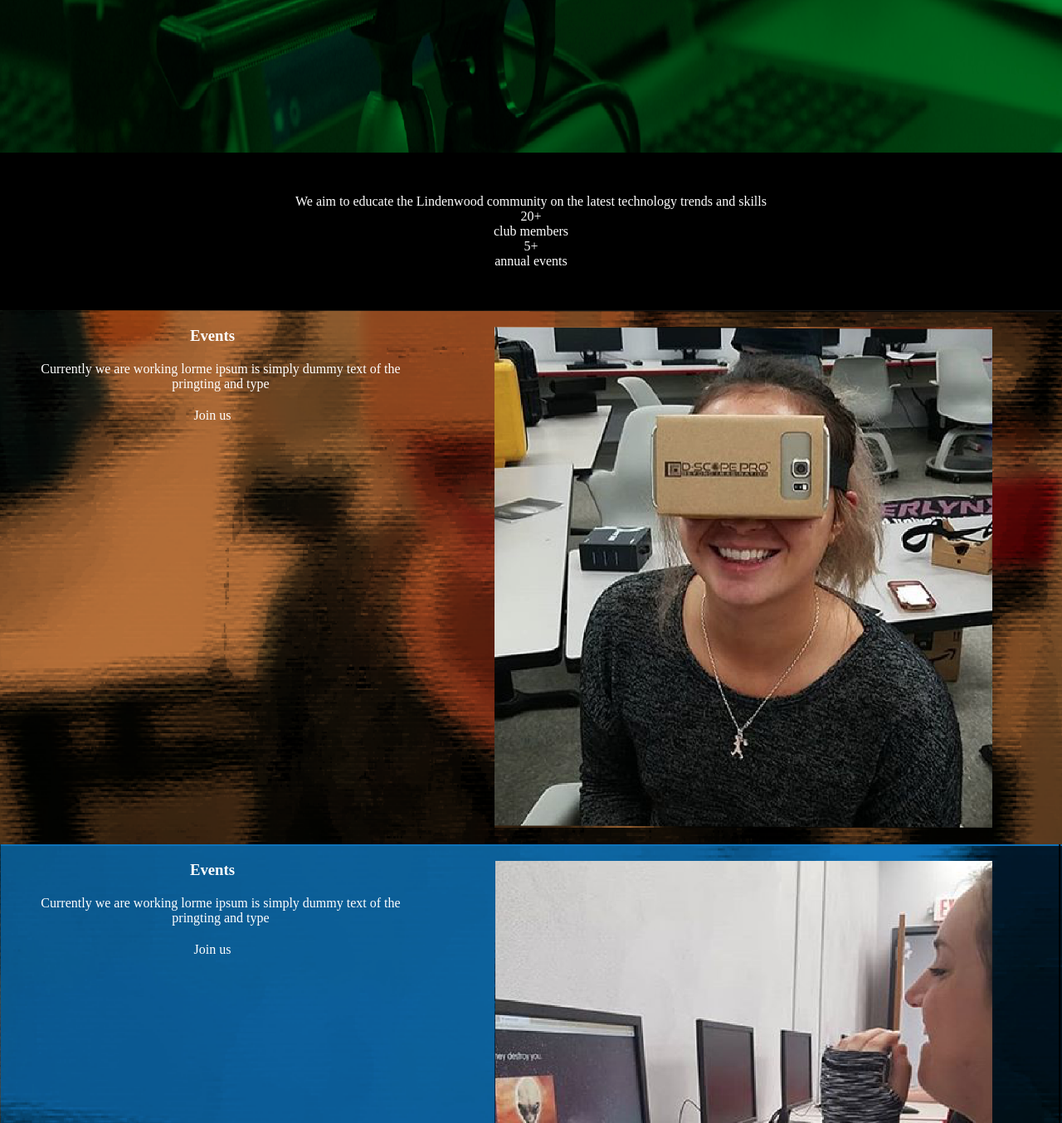
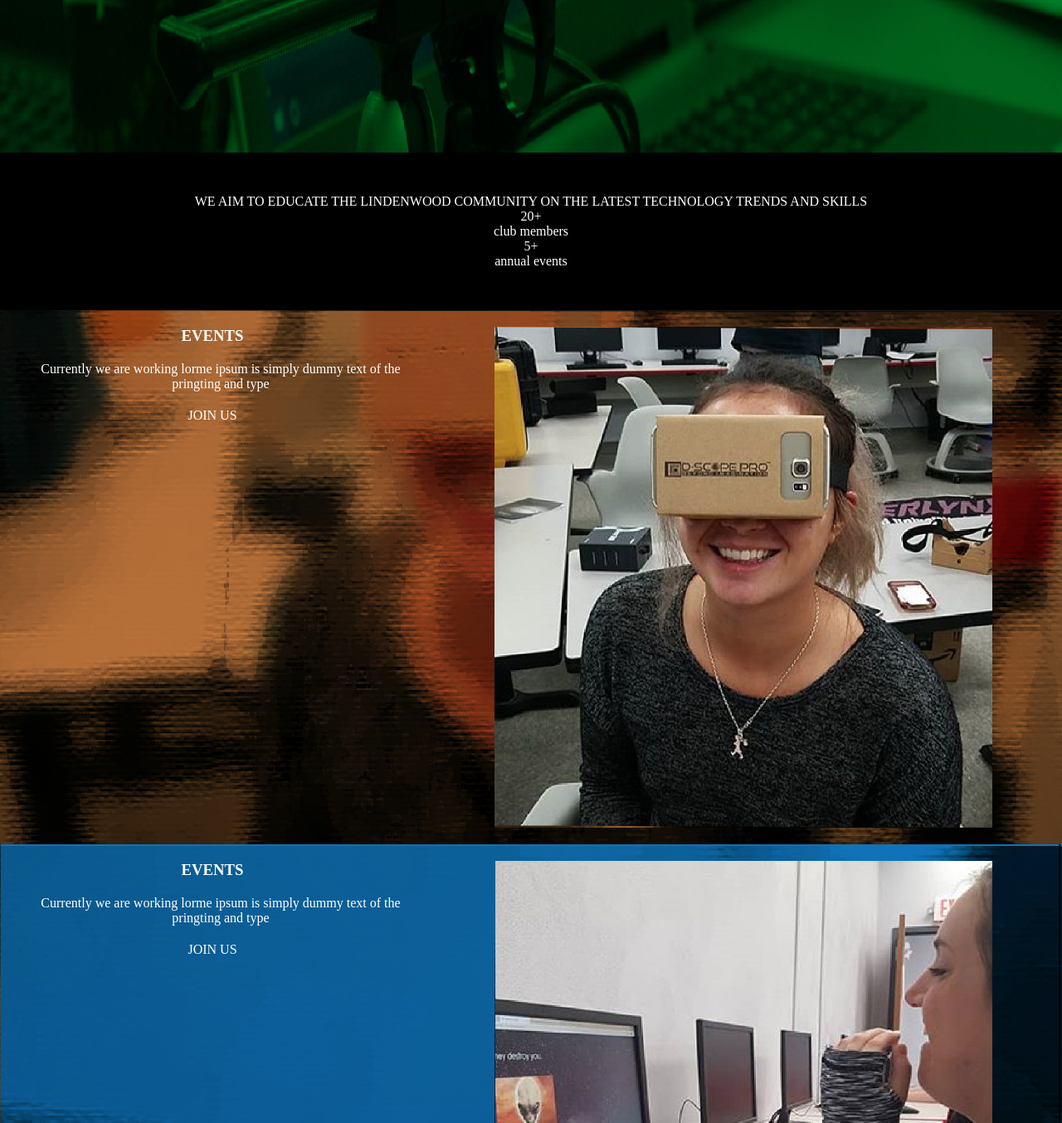
Before and after one commit to dwds/hyperlynx-website, a plain HTML site: page index.html in a window 1280 px wide. Shown: the part 867-2221 px from the top of the page at 83% size. Drawn offline with Linux system fonts and the light colour scheme.

Commit message:
Edit Text

```diff
--- a/index.html
+++ b/index.html
@@ -28,7 +28,7 @@
       </div>
     <!--This is the dark grey section with information in-->
     <div class="informationsection">
-      <p>We aim to educate the Lindenwood community on the latest technology trends and skills</p>
+      <p>WE AIM TO EDUCATE THE LINDENWOOD COMMUNITY ON THE LATEST TECHNOLOGY TRENDS AND SKILLS</p>
       <p>20+</p>
       <p>club members</p>
       <p>5+</p>
@@ -37,9 +37,9 @@
     <!--This is the 1st event, the orange one-->
       <div class="eventone">
         <div class="textleft">
-        <h3>Events</h3>
+        <h3>EVENTS</h3>
         <p class="description">Currently we are working lorme ipsum is simply dummy text of the pringting and type</p>
-        <p class="join">Join us</p>
+        <p class="join">JOIN US</p>
       </div>
       <div class="image">
         <img class="eventimg" src="images/Backgrounds/eventpictureone.png" alt="EventOne">
@@ -48,9 +48,9 @@
       <!--This is the second event, the blue one-->
     <div class="eventtwo">
       <div class="textleft">
-      <h3>Events</h3>
+      <h3>EVENTS</h3>
       <p class="description">Currently we are working lorme ipsum is simply dummy text of the pringting and type</p>
-      <p>Join us</p>
+      <p>JOIN US</p>
       </div>
       <div class="image">
       <img class="eventimg" src="images/Backgrounds/eventpicturetwo.png" alt="EventTwo">
```
